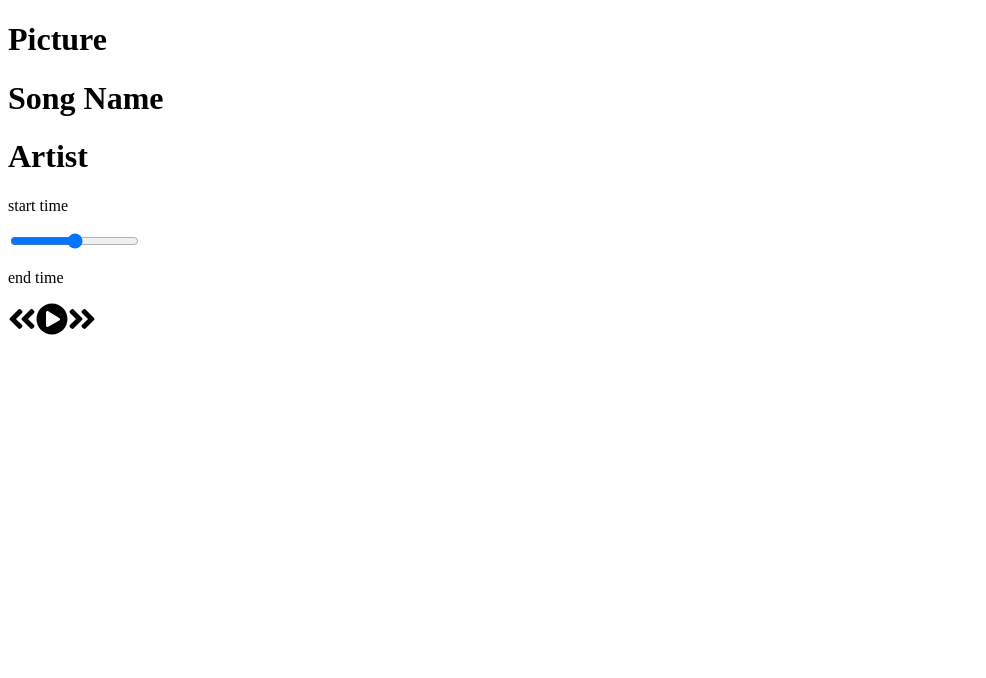
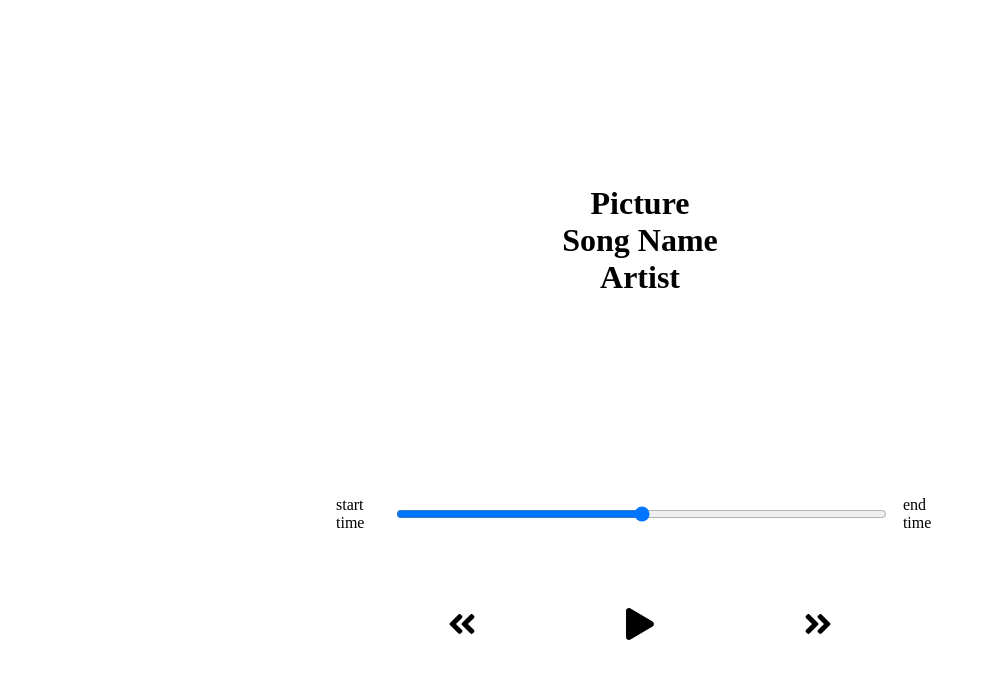
Before and after one commit to razvanr91/playr, a React (Create React App) app: page / in a window 1280 px wide. Shown: the top 678 px of the page, without its empty margins (0-986 px from the left). Built offline with nearby package versions, Linux system fonts and the light colour scheme.

Commit message:
Add baic styling

```diff
--- a/src/App.js
+++ b/src/App.js
@@ -1,4 +1,5 @@
 import React from "react";
+import "./styles/styles.scss";
 
 // Add components
 import Controls from "./components/Controls"
--- a/src/components/Controls.js
+++ b/src/components/Controls.js
@@ -1,6 +1,6 @@
 import React from "react";
 import { FontAwesomeIcon } from "@fortawesome/react-fontawesome";
-import { faPlayCircle, faAngleDoubleLeft, faAngleDoubleRight } from "@fortawesome/free-solid-svg-icons";
+import { faPlay, faAngleDoubleLeft, faAngleDoubleRight } from "@fortawesome/free-solid-svg-icons";
 
 export default function Player() {
     return (
@@ -12,7 +12,7 @@ export default function Player() {
             </div>
             <div className="play-control">
                 <FontAwesomeIcon className="previousTrack" size="2x" icon={faAngleDoubleLeft} />
-                <FontAwesomeIcon className="play" size="2x" icon={faPlayCircle} />
+                <FontAwesomeIcon className="play" size="2x" icon={faPlay} />
                 <FontAwesomeIcon className="nextTrack" size="2x" icon={faAngleDoubleRight} />
             </div>
         </div>
--- /dev/null
+++ b/src/styles/_controls.scss
@@ -0,0 +1,33 @@
+.controls {
+	min-height: 20vh;
+	display: flex;
+	flex-direction: column;
+	align-items: center;
+	justify-content: space-between;
+}
+
+.time-control {
+	width: 50%;
+	display: flex;
+	justify-content: space-between;
+
+	input {
+		width: 100%;
+		padding: 1rem 2rem;
+	}
+
+	p {
+		padding: 1rem;
+	}
+}
+
+.play-control {
+	display: flex;
+	justify-content: space-between;
+	align-items: center;
+	width: 30%;
+
+	svg {
+		cursor: pointer;
+	}
+}
--- /dev/null
+++ b/src/styles/_song.scss
@@ -0,0 +1,7 @@
+.song-container {
+	min-height: 60vh;
+	display: flex;
+	flex-direction: column;
+	align-items: center;
+	justify-content: center;
+}
--- a/src/styles/styles.scss
+++ b/src/styles/styles.scss
@@ -3,3 +3,6 @@
 	padding: 0;
 	box-sizing: border-box;
 }
+
+@import "./controls";
+@import "./song";
```
Also changed, not shown: src/util.js (added).
